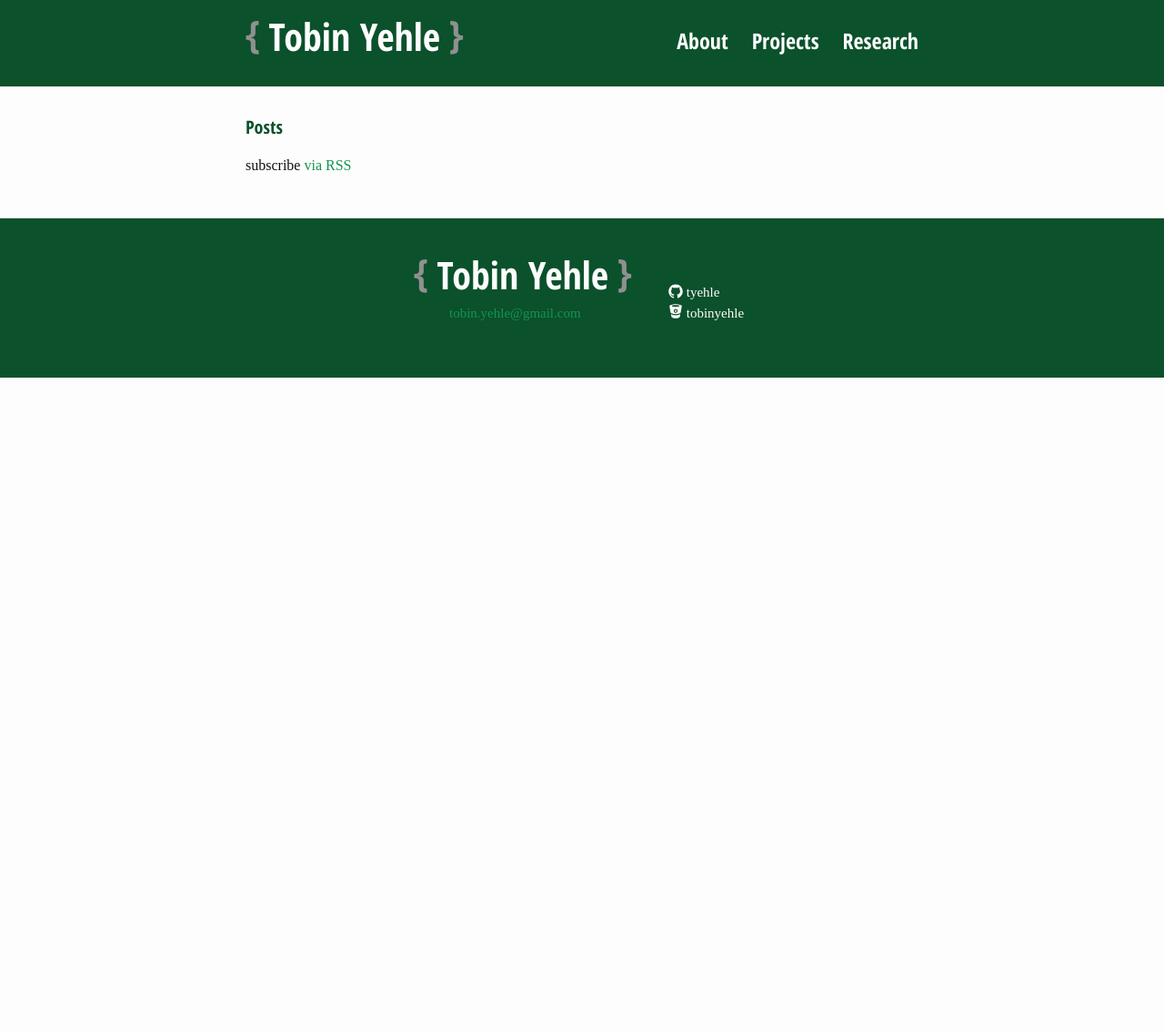
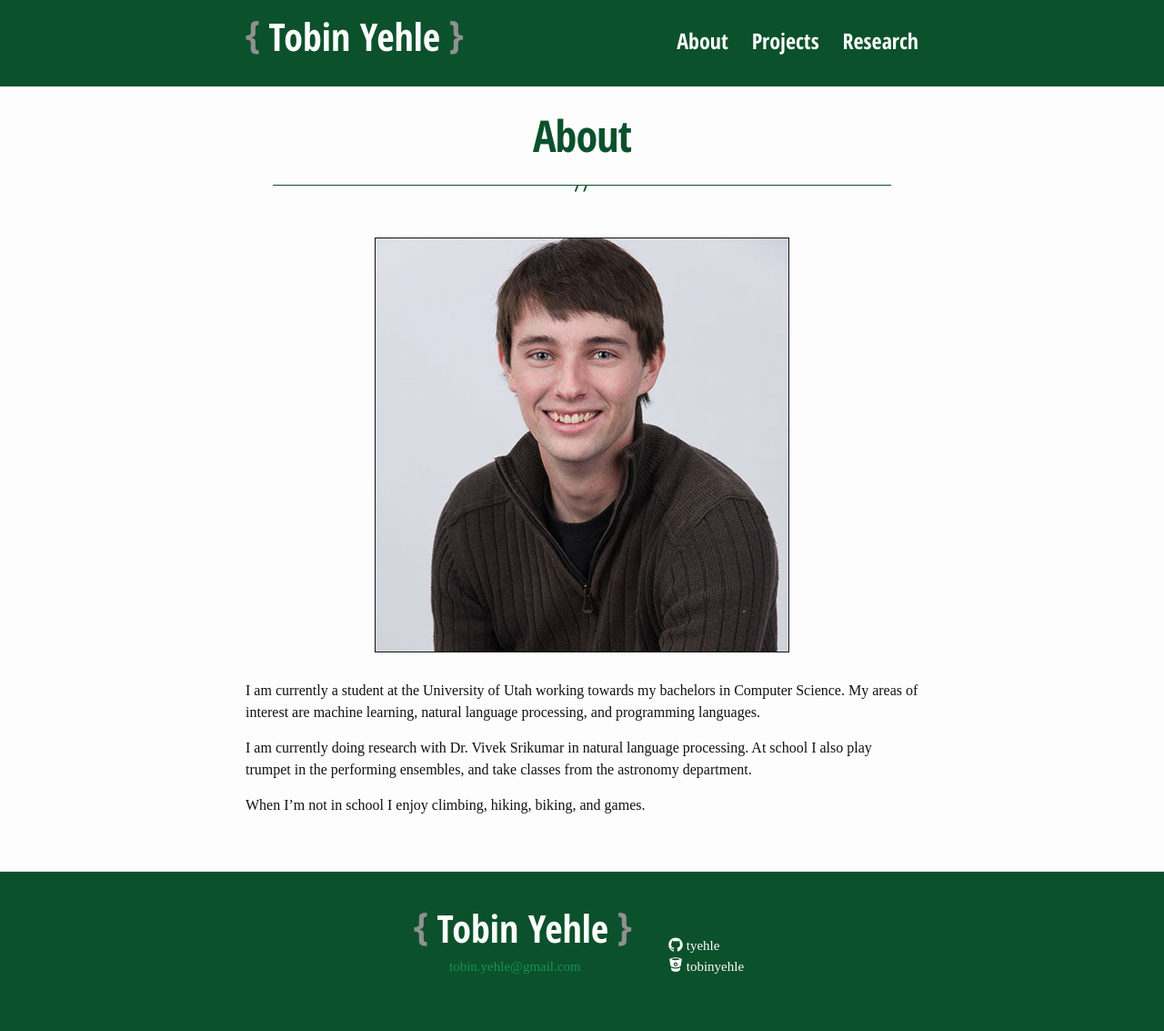
Before and after one commit to tyehle/tyehle.github.io, a Jekyll site: the page built from index.md, in a window 1280 px wide. Shown: the whole page at 91% size. Built offline with Jekyll 4.4.1, drawn with Linux system fonts in a browser that asks for light colours; some web fonts are replaced; Markdown is read by kramdown in place of the engine named in the settings; before the commit the page ends 900 px from its top, so only the background shows below that.

Commit message:
make the home page the about page, and add support for images

```diff
--- a/_includes/header.html
+++ b/_includes/header.html
@@ -16,10 +16,15 @@
       <div class="trigger">
         {% for my_page in site.pages %}
           {% if my_page.title %}
-            {% if my_page.url == page.url %}
+            {% if my_page.url == "/" %}
+              <!-- Do not show a link to the home page in the nav bar -->
+
+            {% elsif my_page.url == page.url %}
               <a class="current-page-link" href="{{ my_page.url | prepend: site.baseurl }}">{{ my_page.title }}</a>
+
             {% else %}
               <a class="page-link" href="{{ my_page.url | prepend: site.baseurl }}">{{ my_page.title }}</a>
+
             {% endif %}
           {% endif %}
         {% endfor %}
--- /dev/null
+++ b/_includes/image.html
@@ -0,0 +1,16 @@
+<!-- _includes/image.html souce: https://superdevresources.com/image-caption-jekyll/ -->
+<div class="image-wrapper" >
+    {% if include.url %}
+        <a href="{{ include.url }}" title="{{ include.title }}" target="_blank">
+    {% endif %}
+
+    <img class="image" src="{{ include.img }}" {% if include.title %} alt="{{ include.title }}" {% endif %} />
+
+    {% if include.url %}
+        </a>
+    {% endif %}
+
+    {% if include.caption %}
+        <p class="image-caption">{{ include.caption }}</p>
+    {% endif %}
+</div>
--- a/_sass/_layout.scss
+++ b/_sass/_layout.scss
@@ -297,3 +297,25 @@
         }
     }
 }
+
+
+/**
+ * Images
+ * source: https://superdevresources.com/image-caption-jekyll/
+ */
+.image-wrapper {
+    text-align: center;
+    padding: $spacing-unit;
+
+    .image-caption {
+        color: $grey-color;
+        margin-top: $spacing-unit / 4;
+        margin-bottom: 0;
+    }
+
+    .image {
+        border: 1px;
+        border-style: solid;
+        border-color: $text-color;
+    }
+}
--- /dev/null
+++ b/index.md
@@ -0,0 +1,13 @@
+---
+layout: page
+title: About
+---
+
+{% include image.html img="portrait.jpg" %}
+
+
+I am currently a student at the University of Utah working towards my bachelors in Computer Science. My areas of interest are machine learning, natural language processing, and programming languages.
+
+I am currently doing research with Dr. Vivek Srikumar in natural language processing. At school I also play trumpet in the performing ensembles, and take classes from the astronomy department.
+
+When I'm not in school I enjoy climbing, hiking, biking, and games.
--- a/index.html
+++ b/index_old.html
@@ -4,7 +4,11 @@ layout: default
 
 <div class="home">
 
-  <h1 class="page-heading">Posts</h1>
+  <header class="page-header">
+    <h1 class="post-title">Posts</h1>
+  </header>
+
+  <hr>
 
   <ul class="post-list">
     {% for post in site.posts %}
```
Also changed, not shown: _pages/about.md (+0 -10 lines), portrait.jpg (added).
